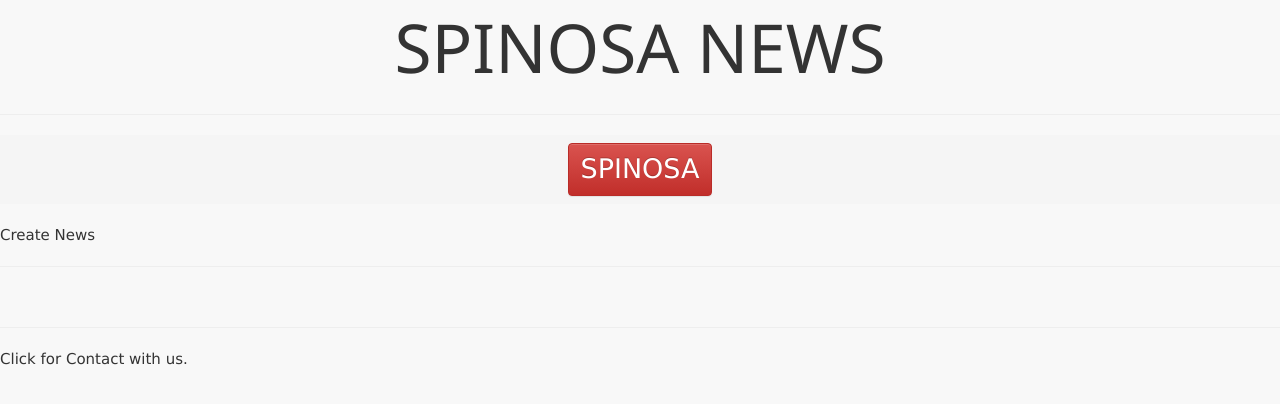
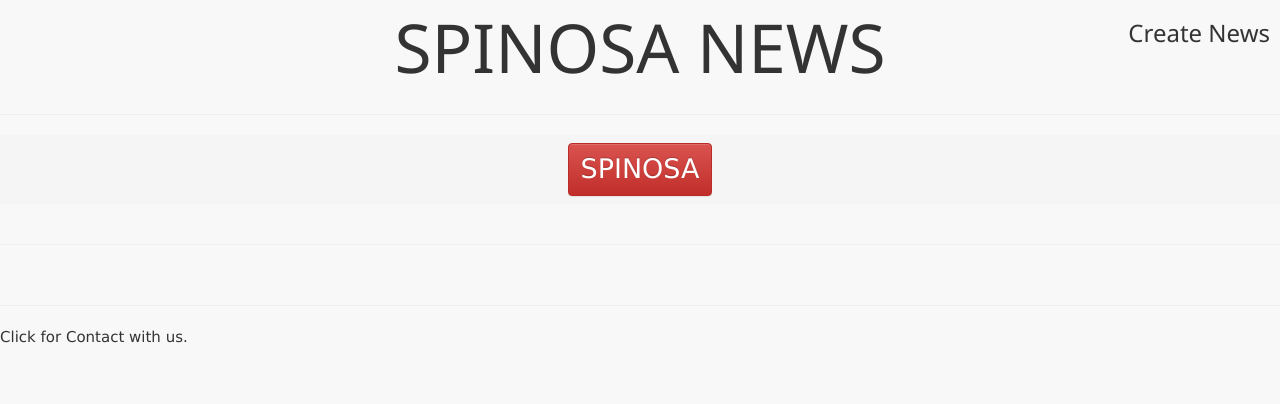
Before and after one commit to lyk2017-python/Spinosa, a Django app: page / in a window 1280 px wide. Shown: the top 404 px of the page. Run offline with Django 3.2, Linux system fonts and the light colour scheme; data that the repository does not hold is empty; some libraries are stand-ins or nearby versions.

Commit message:
base.html header designed

```diff
--- a/spinosanews/news/static/css/style.css
+++ b/spinosanews/news/static/css/style.css
@@ -3,9 +3,23 @@ body {
 
 }
 
-h1 {
+.dom {
+    font-size: 450% !important;
+    display: block;
     text-align: center;
-    font-size: 450% !important;
+
+}
+
+.createnew{
+    display: block;
+    position: absolute;
+    top: 10px;
+    right: 10px;
+
+}
+h2{
+    display:inline;
+    float:right
 }
 
 a{
--- a/spinosanews/news/templates/news/base.html
+++ b/spinosanews/news/templates/news/base.html
@@ -17,8 +17,9 @@
 <link rel="stylesheet" href="https://www.w3schools.com/w3css/4/w3.css">
 </head>
 <body>
-    <h1><a href={% url "home" %}>SPINOSA NEWS</a></h1>
+    <h1 class="dom"><a href={% url "home" %}>SPINOSA NEWS</a></h1>
 
+    <h3 class="createnew"><a href="{% url "createnews" %}">Create News</a></h3>
     <div class="row" style="text-align:center;">
         <hr class="hr-danger" />
         <ol class="breadcrumb bread-danger">
@@ -28,7 +29,6 @@
             {% endfor %}
         </ol>
     </div>
-    <a href="{% url "createnews" %}">Create News</a>
     <hr>
     <div class="container">
 
```
